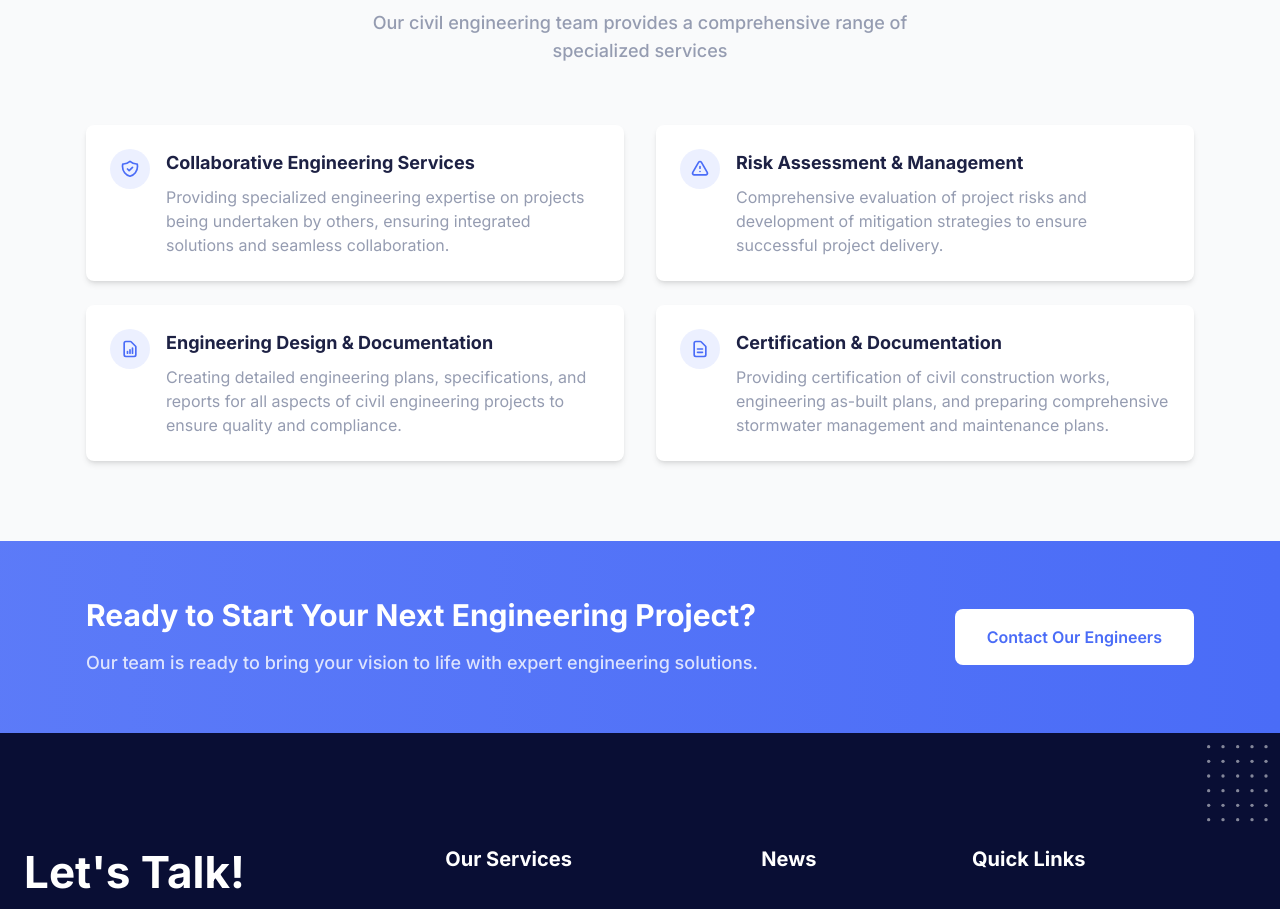
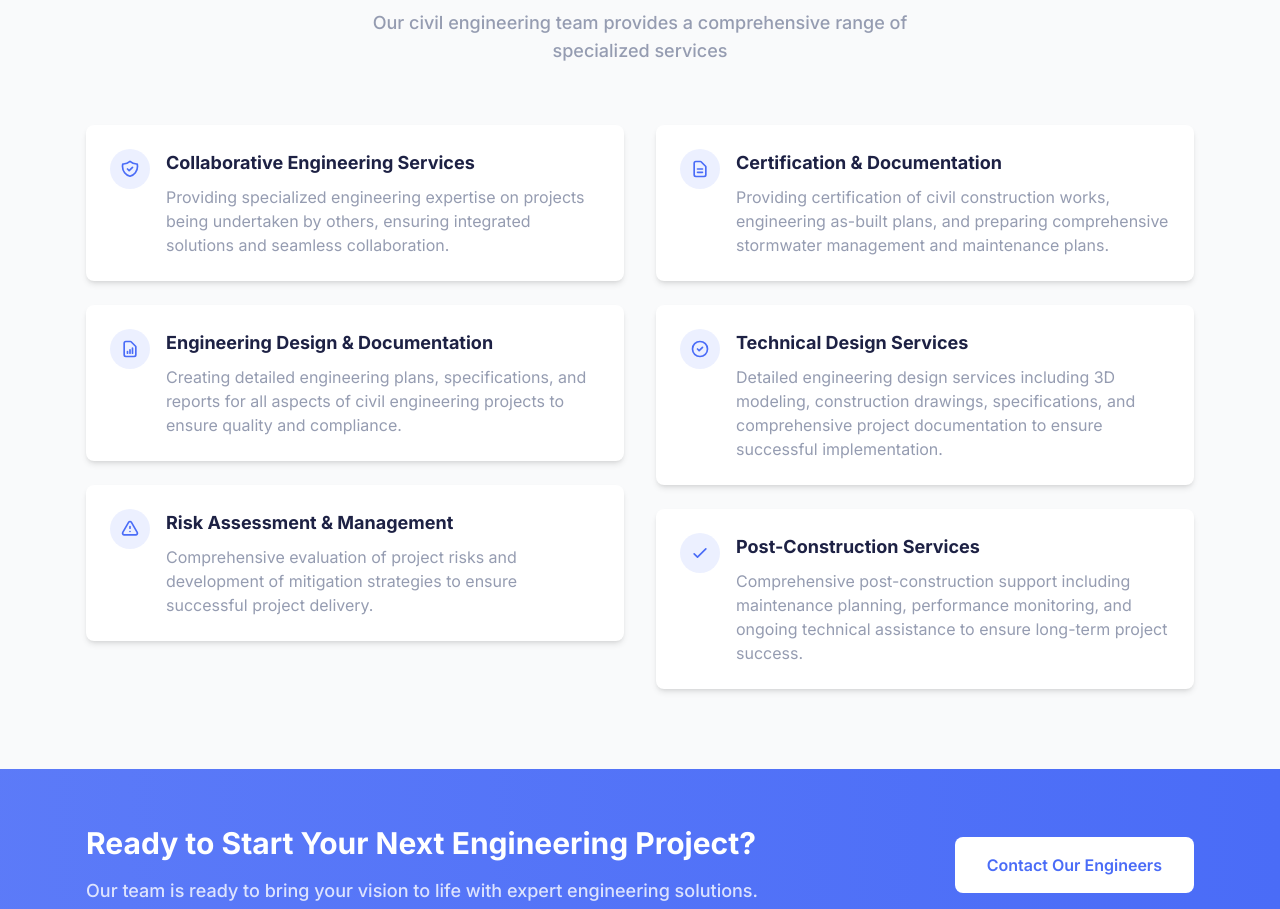
Before and after one commit to lin72h/shs-website, a Next.js app: page /charter-engineering in a window 1280 px wide. Shown: the part 3900-4809 px from the top of the page. Built offline with nearby package versions, Linux system fonts and the light colour scheme.

Commit message:
layout right

```diff
--- a/src/app/(site)/charter-engineering/page.tsx
+++ b/src/app/(site)/charter-engineering/page.tsx
@@ -445,7 +445,7 @@ export default function CharterEngineering() {
           />
 
           <div className="grid grid-cols-1 gap-8 md:grid-cols-2">
-            {/* Left Column */}
+            {/* Column 1 */}
             <div className="space-y-6">
               <div className="rounded-lg bg-white p-6 shadow-md transition-all duration-300 hover:shadow-lg">
                 <div className="flex items-start space-x-4">
@@ -474,10 +474,7 @@ export default function CharterEngineering() {
                   </div>
                 </div>
               </div>
-            </div>
 
-            {/* Right Column */}
-            <div className="space-y-6">
               <div className="rounded-lg bg-white p-6 shadow-md transition-all duration-300 hover:shadow-lg">
                 <div className="flex items-start space-x-4">
                   <div className="flex h-10 w-10 flex-shrink-0 items-center justify-center rounded-full bg-primary/10 text-primary">
@@ -491,7 +488,10 @@ export default function CharterEngineering() {
                   </div>
                 </div>
               </div>
+            </div>
 
+            {/* Column 2 */}
+            <div className="space-y-6">
               <div className="rounded-lg bg-white p-6 shadow-md transition-all duration-300 hover:shadow-lg">
                 <div className="flex items-start space-x-4">
                   <div className="flex h-10 w-10 flex-shrink-0 items-center justify-center rounded-full bg-primary/10 text-primary">
@@ -502,6 +502,34 @@ export default function CharterEngineering() {
                   <div>
                     <h3 className="mb-2 text-lg font-bold text-dark">Certification & Documentation</h3>
                     <p className="text-body-color">Providing certification of civil construction works, engineering as-built plans, and preparing comprehensive stormwater management and maintenance plans.</p>
+                  </div>
+                </div>
+              </div>
+
+              <div className="rounded-lg bg-white p-6 shadow-md transition-all duration-300 hover:shadow-lg">
+                <div className="flex items-start space-x-4">
+                  <div className="flex h-10 w-10 flex-shrink-0 items-center justify-center rounded-full bg-primary/10 text-primary">
+                    <svg className="h-5 w-5" fill="none" viewBox="0 0 24 24" stroke="currentColor">
+                      <path strokeLinecap="round" strokeLinejoin="round" strokeWidth="2" d="M9 12l2 2 4-4m6 2a9 9 0 11-18 0 9 9 0 0118 0z" />
+                    </svg>
+                  </div>
+                  <div>
+                    <h3 className="mb-2 text-lg font-bold text-dark">Technical Design Services</h3>
+                    <p className="text-body-color">Detailed engineering design services including 3D modeling, construction drawings, specifications, and comprehensive project documentation to ensure successful implementation.</p>
+                  </div>
+                </div>
+              </div>
+
+              <div className="rounded-lg bg-white p-6 shadow-md transition-all duration-300 hover:shadow-lg">
+                <div className="flex items-start space-x-4">
+                  <div className="flex h-10 w-10 flex-shrink-0 items-center justify-center rounded-full bg-primary/10 text-primary">
+                    <svg className="h-5 w-5" fill="none" viewBox="0 0 24 24" stroke="currentColor">
+                      <path strokeLinecap="round" strokeLinejoin="round" strokeWidth="2" d="M5 13l4 4L19 7" />
+                    </svg>
+                  </div>
+                  <div>
+                    <h3 className="mb-2 text-lg font-bold text-dark">Post-Construction Services</h3>
+                    <p className="text-body-color">Comprehensive post-construction support including maintenance planning, performance monitoring, and ongoing technical assistance to ensure long-term project success.</p>
                   </div>
                 </div>
               </div>
```
